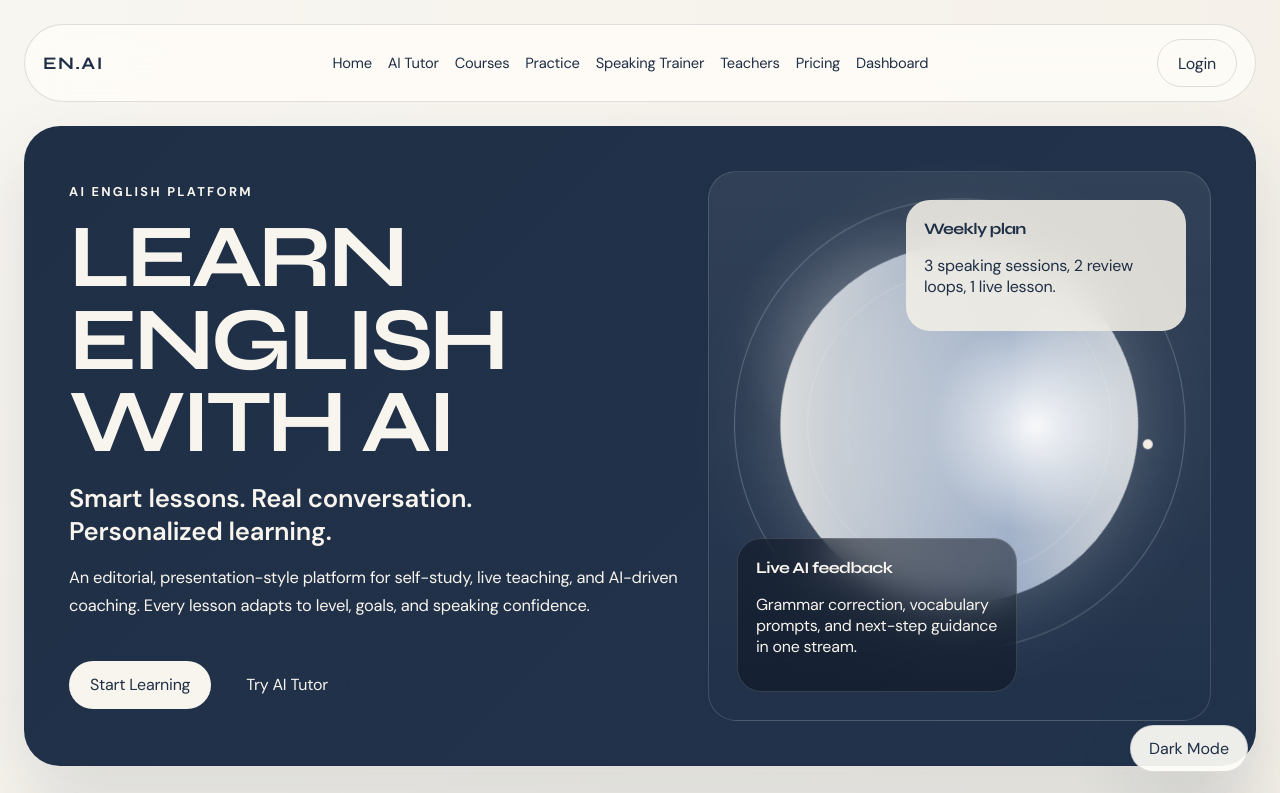
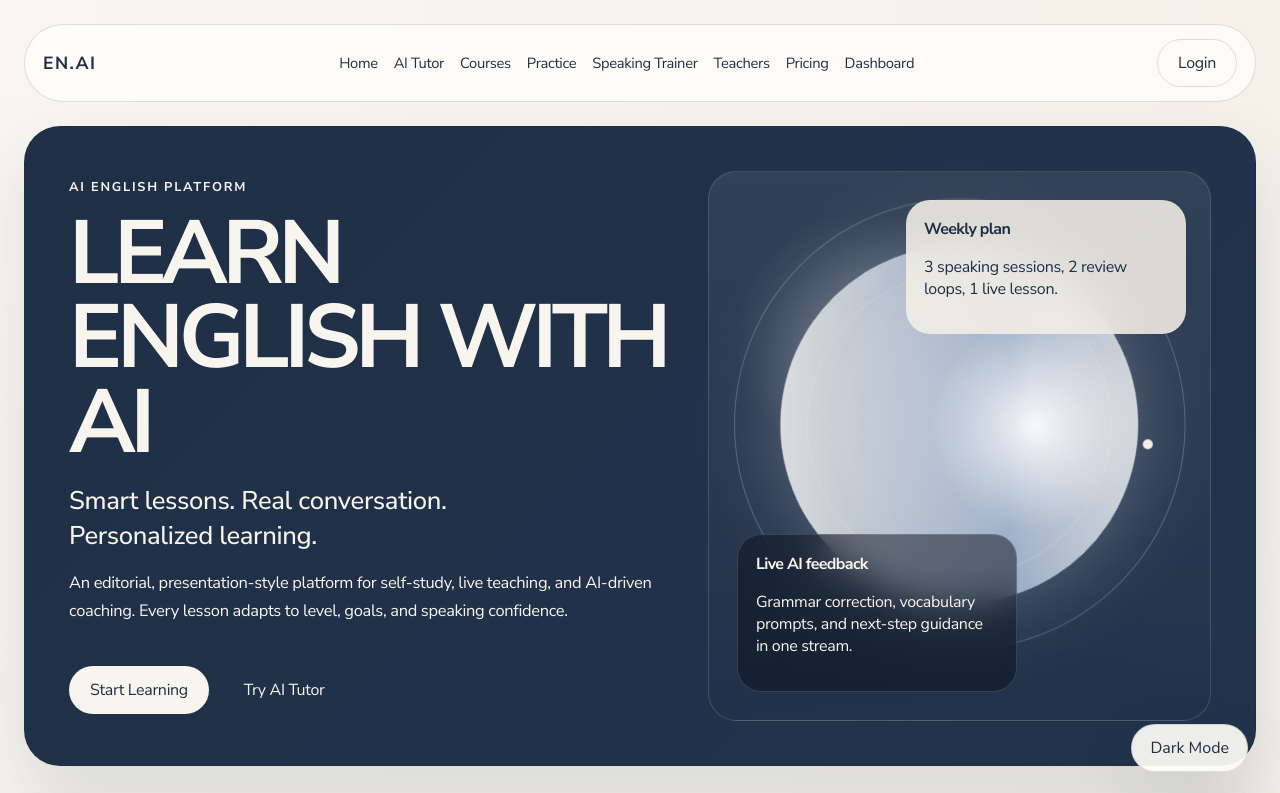
Before and after one commit to lana486/2, a Next.js app: page / in a window 1280 px wide. Shown: the top 793 px of the page. Built offline with nearby package versions, Linux system fonts and the light colour scheme.

Commit message:
Adjust typography to rounded style

```diff
--- a/app/globals.css
+++ b/app/globals.css
@@ -36,7 +36,7 @@ body {
   color: var(--text);
   font-family: var(--font-body), sans-serif;
   font-weight: 400;
-  letter-spacing: -0.015em;
+  letter-spacing: -0.02em;
   transition: background 250ms ease, color 250ms ease;
 }
 
@@ -181,8 +181,8 @@ input {
   margin: 0;
   font-family: var(--font-display), sans-serif;
   font-size: clamp(3rem, 7vw, 6.8rem);
-  line-height: 0.92;
-  letter-spacing: -0.045em;
+  line-height: 0.94;
+  letter-spacing: -0.06em;
   text-transform: uppercase;
 }
 
@@ -190,7 +190,7 @@ input {
   margin: 18px 0 0;
   max-width: 520px;
   font-size: clamp(1.25rem, 2vw, 2rem);
-  font-weight: 600;
+  font-weight: 500;
 }
 
 .lead,
@@ -211,7 +211,7 @@ input {
   margin: 0 0 16px;
   font-size: 0.8rem;
   font-weight: 700;
-  letter-spacing: 0.18em;
+  letter-spacing: 0.14em;
   text-transform: uppercase;
 }
 
--- a/app/layout.tsx
+++ b/app/layout.tsx
@@ -1,16 +1,16 @@
 import type { Metadata } from "next";
 import type { ReactNode } from "react";
-import { DM_Sans, Syne } from "next/font/google";
+import { Nunito_Sans } from "next/font/google";
 import "./globals.css";
 import { ThemeToggle } from "@/components/theme-toggle";
 import { MainNav } from "@/components/main-nav";
 
-const dmSans = DM_Sans({
+const nunitoSansBody = Nunito_Sans({
   variable: "--font-body",
   subsets: ["latin"],
 });
 
-const syne = Syne({
+const nunitoSansDisplay = Nunito_Sans({
   variable: "--font-display",
   subsets: ["latin"],
 });
@@ -27,7 +27,7 @@ export default function RootLayout({
 }>) {
   return (
     <html lang="en" suppressHydrationWarning>
-      <body className={`${dmSans.variable} ${syne.variable}`}>
+      <body className={`${nunitoSansBody.variable} ${nunitoSansDisplay.variable}`}>
         <div className="site-shell">
           <MainNav />
           <ThemeToggle />
```
